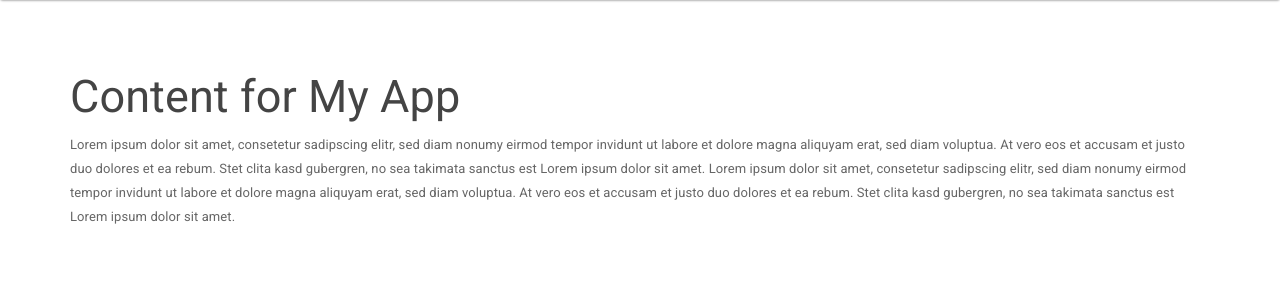
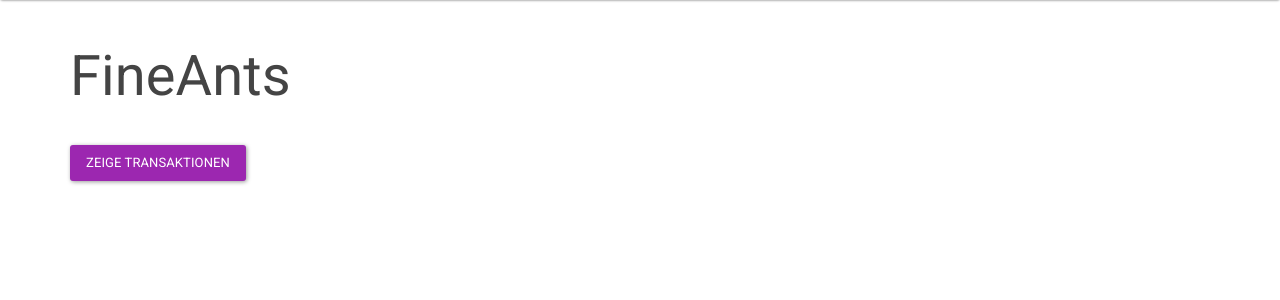
Before and after one commit to n2o/FineAnts, a Django app: template templates/index.html in a window 1280 px wide. Shown: the part 64-364 px from the top of the page. Run offline with Django 3.2, Linux system fonts and the light colour scheme; the template is opened without the code that fills it, so the values that code supplies are empty; some libraries are stand-ins or nearby versions.

Commit message:
Remove dummy text

```diff
--- a/templates/index.html
+++ b/templates/index.html
@@ -1,8 +1,13 @@
 {% extends "base.html" %}
 
+{% block heading %}
+  <h1>FineAnts</h1>
+{% endblock %}
+
 {% block content %}
-    <h2>Content for My App</h2>
-    <p>
-      Lorem ipsum dolor sit amet, consetetur sadipscing elitr, sed diam nonumy eirmod tempor invidunt ut labore et dolore magna aliquyam erat, sed diam voluptua. At vero eos et accusam et justo duo dolores et ea rebum. Stet clita kasd gubergren, no sea takimata sanctus est Lorem ipsum dolor sit amet. Lorem ipsum dolor sit amet, consetetur sadipscing elitr, sed diam nonumy eirmod tempor invidunt ut labore et dolore magna aliquyam erat, sed diam voluptua. At vero eos et accusam et justo duo dolores et ea rebum. Stet clita kasd gubergren, no sea takimata sanctus est Lorem ipsum dolor sit amet.
-    </p>
+  <p>
+    <a href="{% url 'fineants:list_transactions' %}">
+      <button type="button" class="btn btn-info">Zeige Transaktionen</button>
+    </a>
+  </p>
 {% endblock %}
```
